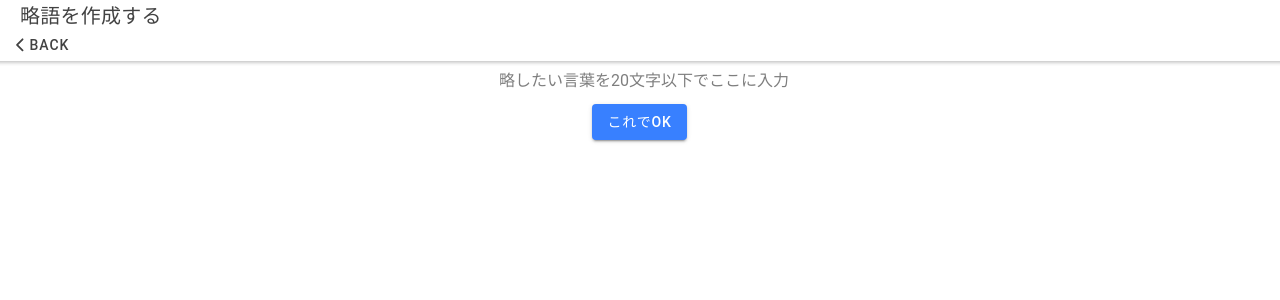
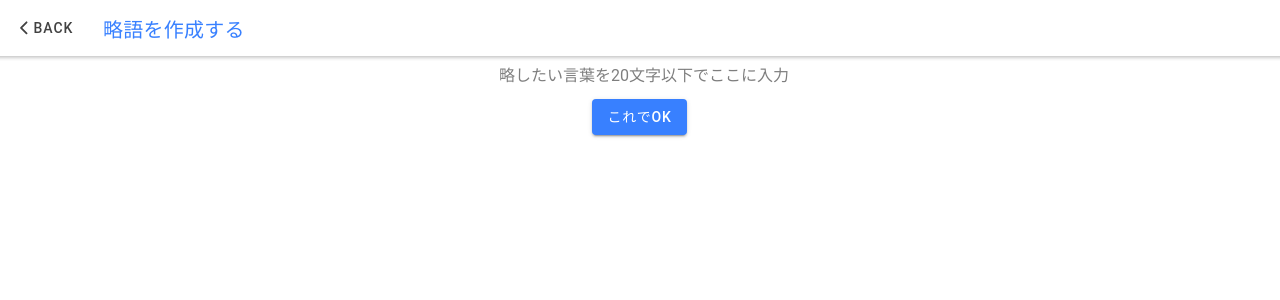
Before and after one commit to Yuta123456/word-abbreviation, a React (Create React App) app: page /create in a window 1280 px wide. Shown: the top 300 px of the page. Built offline with nearby package versions, Linux system fonts and the light colour scheme.

Commit message:
LINE シェアを修正

```diff
--- a/src/components/ShareButtonsModal.tsx
+++ b/src/components/ShareButtonsModal.tsx
@@ -38,7 +38,7 @@ const ShareButtonsModal: React.FC<ShareButtonsModalProp> = (props) => {
                 <TwitterShareButton
                     url={window.location.host}
                     title={props.ShareText}
-                    hashtags={["waApp"]}
+                    hashtags={["ことばず！", "kotobazz"]}
                     aria-label="Twitterでシェア">
                     <TwitterIcon round={true} size={40}/>
                 </TwitterShareButton><br/>
@@ -49,7 +49,7 @@ const ShareButtonsModal: React.FC<ShareButtonsModalProp> = (props) => {
                 // TODO:上手くいってないので修正
                 // TODO:タグを上手く修正
                     title={props.ShareText}
-                    url={window.location.host}
+                    url={window.location.host + '\n' + props.ShareText}
                     aria-label="LINEでシェア">
                     <LineIcon round={true} size={40}/>
                 </LineShareButton><br/>
--- a/src/pages/about/About.tsx
+++ b/src/pages/about/About.tsx
@@ -17,9 +17,7 @@ const About: React.FC = () => {
                                 Back
                         </IonButton>
                     </IonButtons>
-                    <IonButtons slot="end">
-                    </IonButtons>
-                    <IonTitle>ことばず</IonTitle>
+                    <IonTitle color="primary">ことばず！</IonTitle>
                 </IonToolbar>
                 <IonToolbar>
 
@@ -77,7 +75,7 @@ const About: React.FC = () => {
                         <li>右下の＋ボタンをタップ</li>
                         <li>略したい言葉を入力</li>
                         {/* TODO: ボタンを名前をもう少し考える */}
-                        <li>ボタンをタップ</li>
+                        <li>これでOKボタンをタップ</li>
                         <li>出来た略語を保存</li>
                     </ol>
                     <h5>略語を作成したら...</h5>
--- a/src/pages/create/CreateWord.tsx
+++ b/src/pages/create/CreateWord.tsx
@@ -51,14 +51,14 @@ const CreateWordModal: React.FC = () => {
     return (
         <IonPage>
             <IonHeader>
-                <IonToolbar>
-                    <IonTitle>略語を作成する</IonTitle>
-                    <IonButtons>
-                        <IonButton routerLink="/" routerDirection="back" aria-label="戻る">
-                            <IonIcon icon={chevronBackOutline}/>
+            <IonToolbar>
+                    <IonButtons slot="start" aria-label="戻る">
+                        <IonButton routerLink="/" routerDirection="back">
+                            <IonIcon icon={chevronBackOutline} />
                                 Back
                         </IonButton>
                     </IonButtons>
+                    <IonTitle color="primary">略語を作成する</IonTitle>
                 </IonToolbar>
             </IonHeader>
             {(result === "") ?
```
